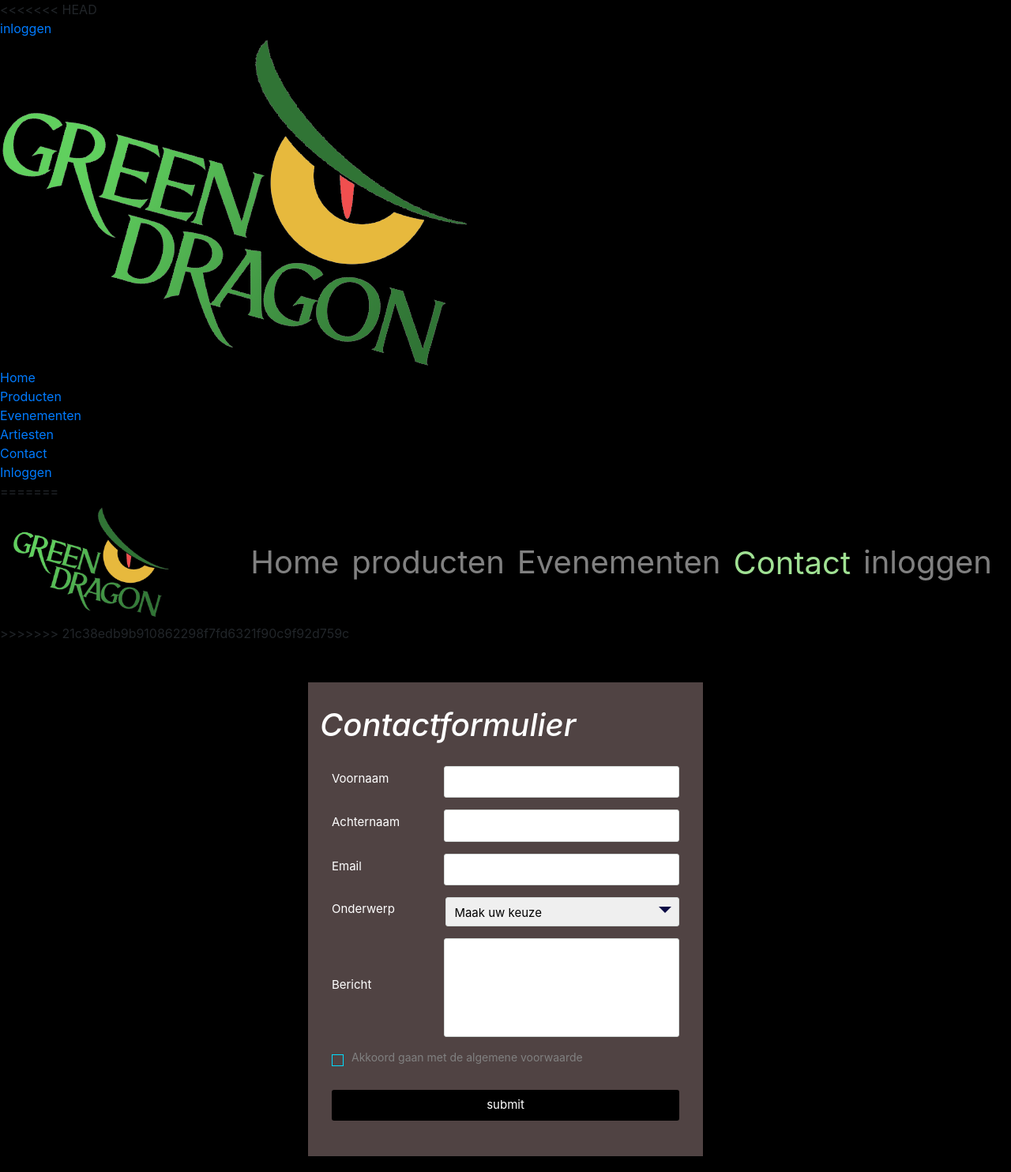
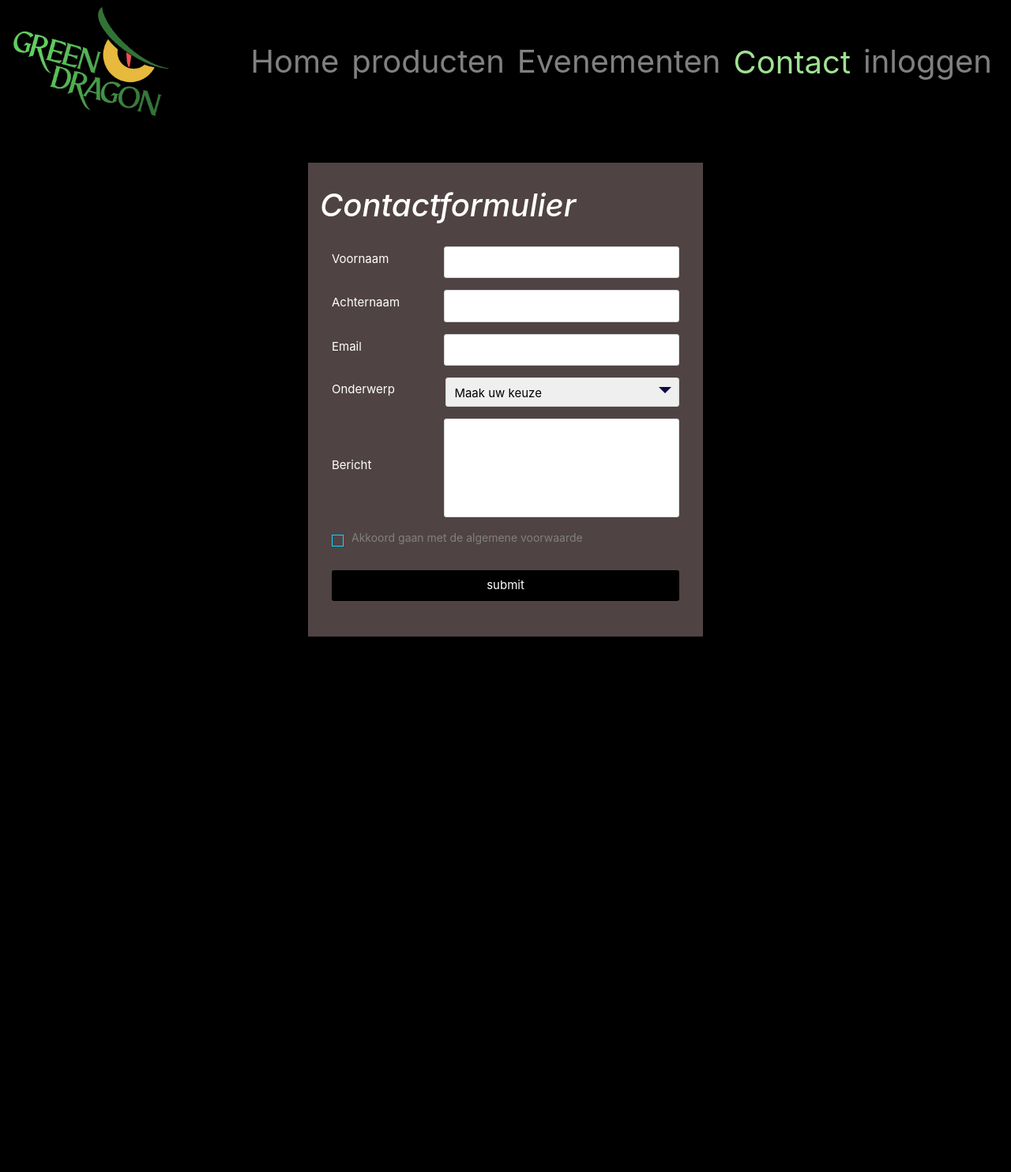
Before and after one commit to xflipperkast/project, a PHP site: page /contact.php in a window 1280 px wide. Shown: the whole page at 79% size. After the commit the page ends 806 px from the top, so only its background shows below. Run offline with PHP 8.4, Linux system fonts and the light colour scheme; some libraries are stand-ins or nearby versions.

Commit message:
godver ronald
godver ronald

```diff
--- a/contact.php
+++ b/contact.php
@@ -12,22 +12,6 @@
 
 
 <body>
-<<<<<<< HEAD
-<section>
-      <a href="#" id="inloggen">inloggen</a>
-    <nav>
-      <img id="logo" src="img/logo.png" alt="logo">
-        <article id="nav">
-            <a href="home.php" class="nav">Home</a>
-            <a href="product.php" class="nav">Producten</a>
-            <a href="reacties.php" class="nav">Evenementen</a>
-            <a href="artiesten.php" class="nav">Artiesten</a>
-            <a href="contact.php" class="nav" id="curent-page">Contact</a>
-            <a href="Login.php" class="nav">Inloggen</a>
-        </article>
-    </nav>
-  </section>
-=======
 <nav class="navbar navbar-expand-xl navbar-dark">
     <img src="img/logo.png" width="200" alt="">
     <button class="navbar-toggler" type="button" data-toggle="collapse" data-target="#navbarColor02" aria-controls="navbarColor02" aria-expanded="false" aria-label="Toggle navigation">
@@ -45,8 +29,6 @@
         </div>
     </div>
 </nav>
->>>>>>> 21c38edb9b910862298f7fd6321f90c9f92d759c
-
   <article class="invulformulier">
    <div class="wrapper">
          <div class="row">
```
Also changed, not shown: artiesten.php (+0 -9 lines), reacties.php (+0 -9 lines).
